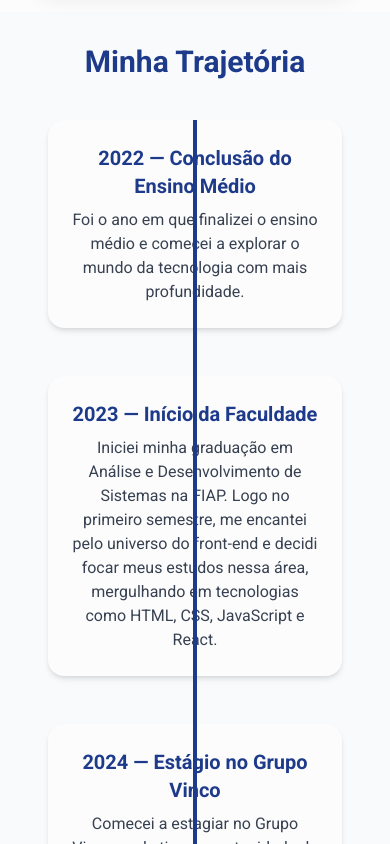
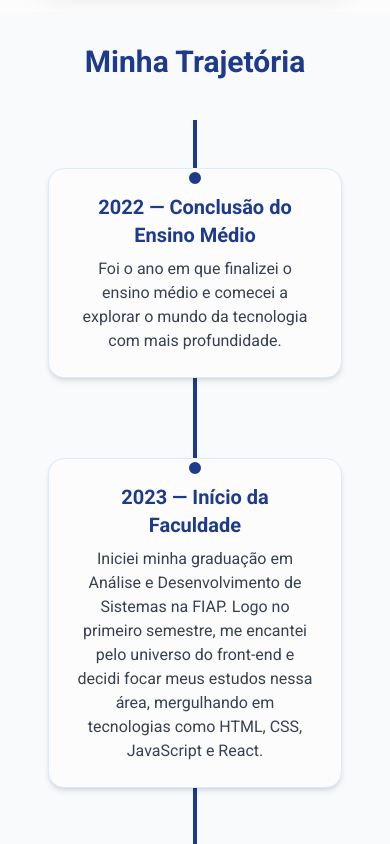
Before and after one commit to gabriellima-wav/meu-portifolio, a React (Vite) app: page / in a window 390 px wide. Shown: the part 680-1524 px from the top of the page. Built offline with nearby package versions, Linux system fonts and the light colour scheme.

Commit message:
ajuste no espaço no mobile

```diff
--- a/src/components/sections/TimeLine/Timeline.tsx
+++ b/src/components/sections/TimeLine/Timeline.tsx
@@ -2,22 +2,23 @@ import React from "react";
 import { timeline } from "./timelineData";
 
 const Timeline: React.FC = () => (
-  <div className="relative w-full max-w-5xl">
+  <div className="relative w-full max-w-5xl mx-auto py-12">
     {/* Linha vertical central */}
-    <div className="absolute left-1/2 transform -translate-x-1/2 h-full border-l-4 border-blue-900" />
+    <div className="absolute left-1/2 transform -translate-x-1/2 top-0 bottom-0 border-l-4 border-blue-900 z-0" />
 
-    <div className="flex flex-col space-y-12">
+    <div className="flex flex-col space-y-20 relative z-10">
       {timeline.map((event, index) => {
         const isLeft = index % 2 === 0;
         return (
           <div
             key={index}
-            className={`w-full flex flex-col md:flex-row items-center ${
+            className={`relative w-full flex flex-col md:flex-row items-center ${
               isLeft ? "md:justify-start" : "md:justify-end"
             }`}
           >
+            {/* Card */}
             <div className="md:w-1/2 px-4 flex justify-center">
-              <div className="bg-white rounded-2xl shadow-md p-6 text-center">
+              <div className="bg-white rounded-2xl shadow-md p-6 text-center border border-blue-100">
                 <h3 className="text-xl font-bold text-blue-900">
                   {event.year} — {event.title}
                 </h3>
@@ -25,8 +26,8 @@ const Timeline: React.FC = () => (
               </div>
             </div>
 
-            {/* Bolinha da linha do tempo */}
-            <div className="hidden md:flex items-center justify-center w-6 h-6 bg-blue-900 rounded-full border-4 border-white absolute left-1/2 transform -translate-x-1/2" />
+            {/* Bolinha central da linha do tempo */}
+            <div className="absolute left-1/2 transform -translate-x-1/2 w-5 h-5 bg-blue-900 rounded-full border-4 border-white z-20" />
           </div>
         );
       })}
```
